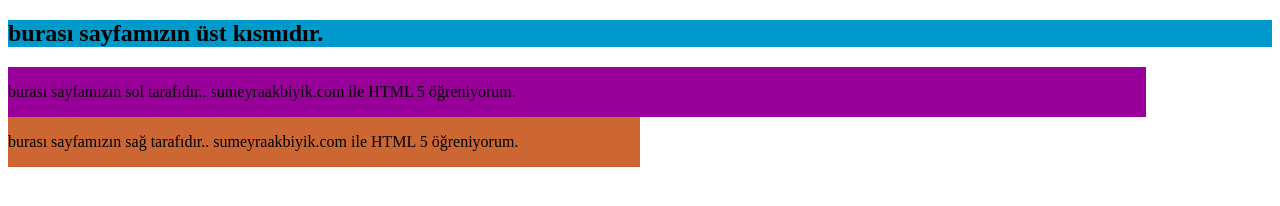
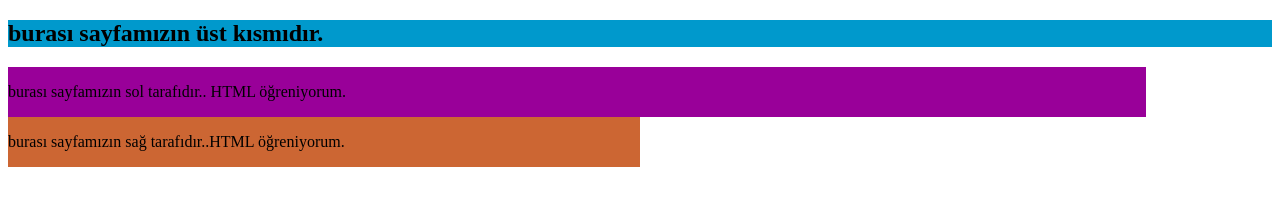
Before and after one commit to dberkay34/kodluyoruzilkrepo, a plain HTML site: page deneme.html in a window 1280 px wide. Drawn offline with Linux system fonts and the light colour scheme.

Commit message:
Update deneme.html

```diff
--- a/deneme.html
+++ b/deneme.html
@@ -26,10 +26,10 @@
 <h1>burası sayfamızın üst kısmıdır.</h1>
 </section>
 <section id="sol">
-<p>burası sayfamızın sol tarafıdır.. sumeyraakbiyik.com ile HTML 5 öğreniyorum.</p>
+<p>burası sayfamızın sol tarafıdır.. HTML öğreniyorum.</p>
 </section>
 <section id="sag">
-<p>burası sayfamızın sağ tarafıdır.. sumeyraakbiyik.com ile HTML 5 öğreniyorum.</p>
+<p>burası sayfamızın sağ tarafıdır..HTML öğreniyorum.</p>
 </section>
 </div>
 </body>
```
